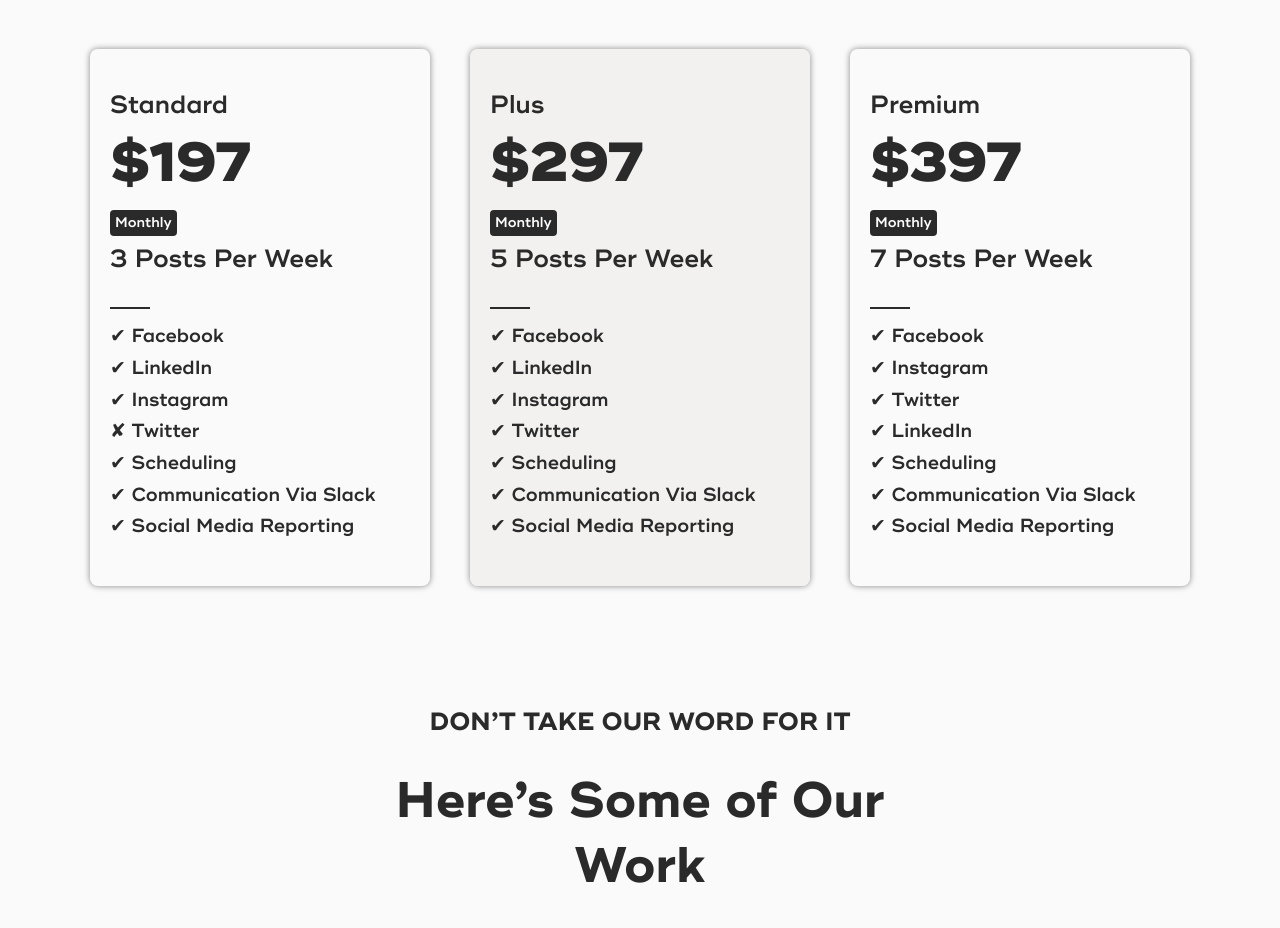
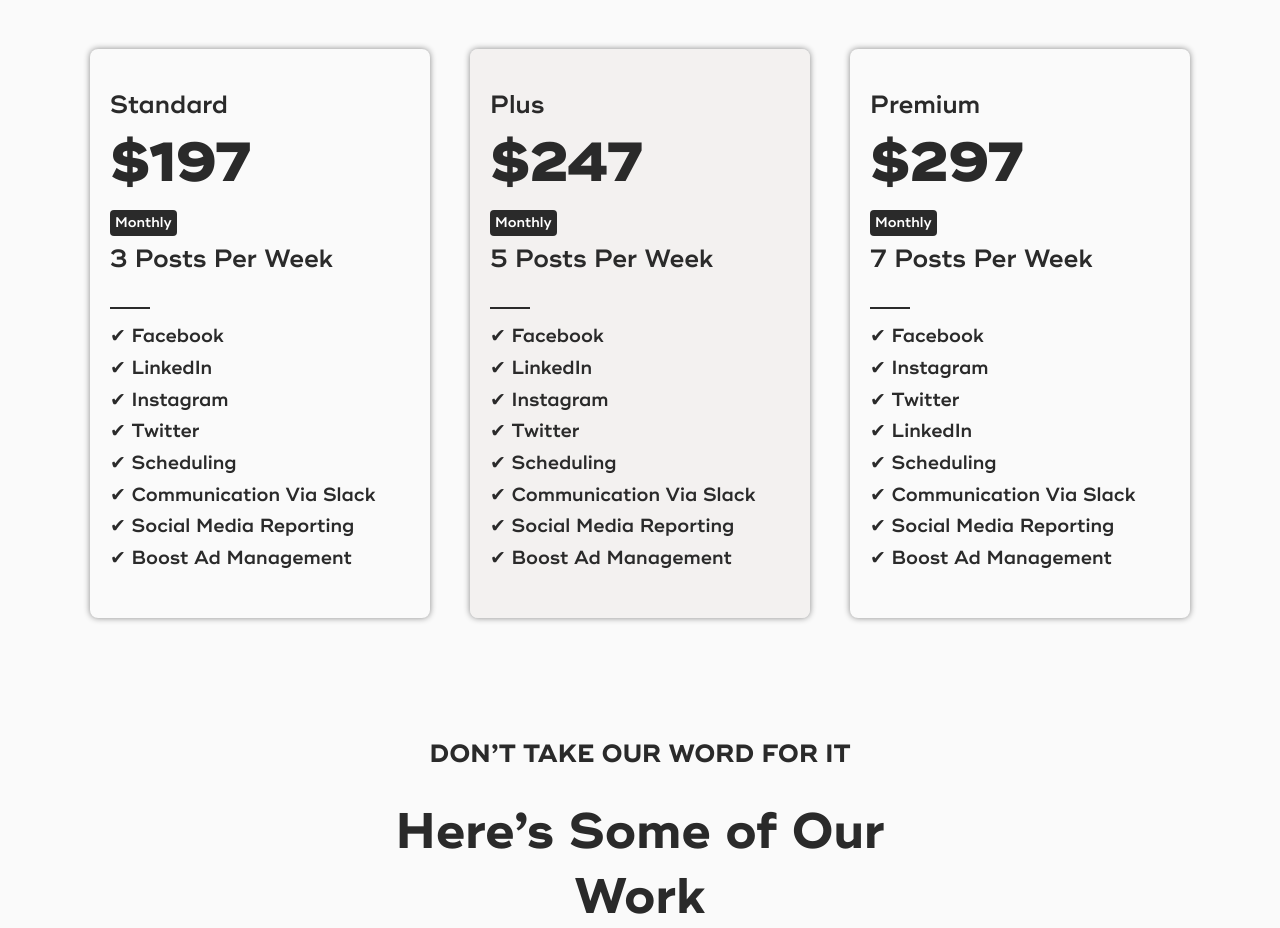
Before and after one commit to Danish0159/zanmedia, a plain HTML site: page index.html in a window 1280 px wide. Shown: the part 1760-2688 px from the top of the page. Drawn offline with Linux system fonts and the light colour scheme.

Commit message:
"Boost ad" feature added

```diff
--- a/index.html
+++ b/index.html
@@ -98,15 +98,16 @@
                 <p class="pricing__feature">✔ Facebook</p>
                 <p class="pricing__feature">✔ LinkedIn</p>
                 <p class="pricing__feature">✔ Instagram</p>
-                <p class="pricing__feature">✘ Twitter</p>
+                <p class="pricing__feature">✔ Twitter</p>
                 <p class="pricing__feature">✔ Scheduling</p>
                 <p class="pricing__feature">✔ Communication Via Slack</p>
                 <p class="pricing__feature">✔ Social Media Reporting</p>
+                <p class="pricing__feature">✔ Boost Ad Management</p>
             </div>
             <!-- Plus  -->
             <div class="pricing__item pricing__Plus">
                 <h5 class="pricing__plan">Plus</h5>
-                <h1 class="pricing__pricing">$297
+                <h1 class="pricing__pricing">$247
                 </h1>
                 <p class="pricing__monthly">Monthly</p>
                 <h5 class="pricing__weekly">5 Posts Per Week</h5>
@@ -117,11 +118,12 @@
                 <p class="pricing__feature">✔ Scheduling</p>
                 <p class="pricing__feature">✔ Communication Via Slack</p>
                 <p class="pricing__feature">✔ Social Media Reporting</p>
+                <p class="pricing__feature">✔ Boost Ad Management</p>
             </div>
             <!-- Premium  -->
             <div class="pricing__item pricing__Premium">
                 <h5 class="pricing__plan">Premium</h5>
-                <h1 class="pricing__pricing">$397
+                <h1 class="pricing__pricing">$297
                 </h1>
                 <p class="pricing__monthly">Monthly</p>
                 <h5 class="pricing__weekly">7 Posts Per Week</h5>
@@ -132,6 +134,7 @@
                 <p class="pricing__feature">✔ Scheduling</p>
                 <p class="pricing__feature">✔ Communication Via Slack</p>
                 <p class="pricing__feature">✔ Social Media Reporting</p>
+                <p class="pricing__feature">✔ Boost Ad Management</p>
             </div>
         </div>
     </section>
```
